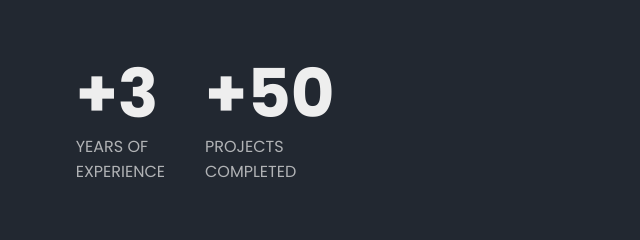
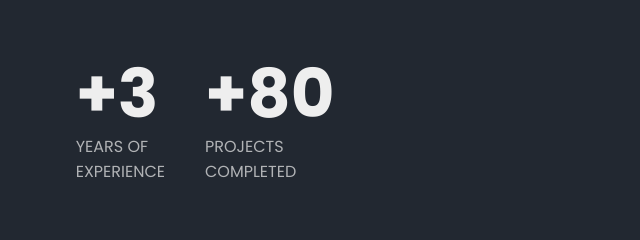
Before and after one commit to irfanihbro/personal-website, a plain HTML site: page index.html in a window 1280 px wide. Shown: the part 525-765 px from the top of the page, 430-1070 px from the left. Drawn offline with Linux system fonts and the light colour scheme.

Commit message:
Update index.html

```diff
--- a/index.html
+++ b/index.html
@@ -73,7 +73,7 @@
                 <p>YEARS OF <br>EXPERIENCE</br></p>
               </div>
               <div class="projects">
-                <h3 class="years">+50</h3>
+                <h3 class="years">+80</h3>
                 <p> PROJECTS <br> COMPLETED</br></p>
               </div>
           </section>
```
